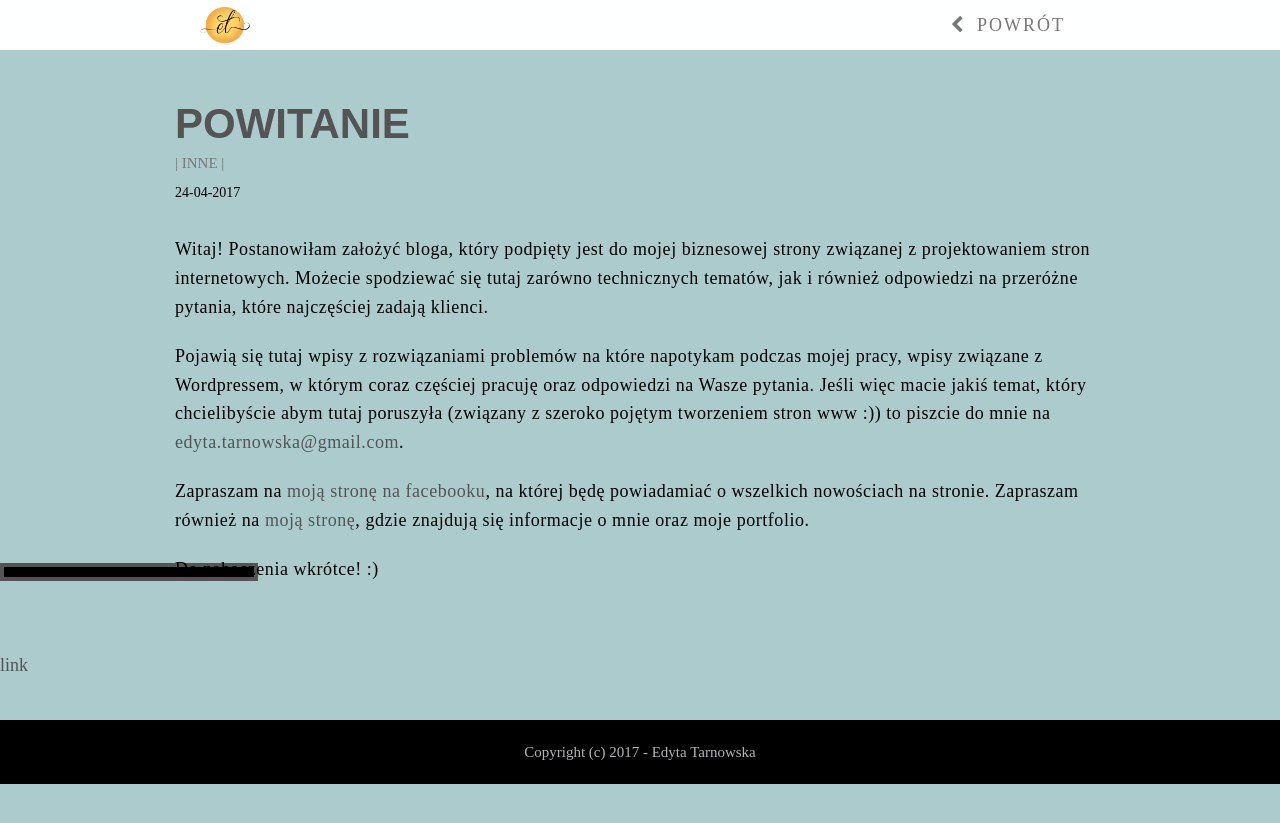
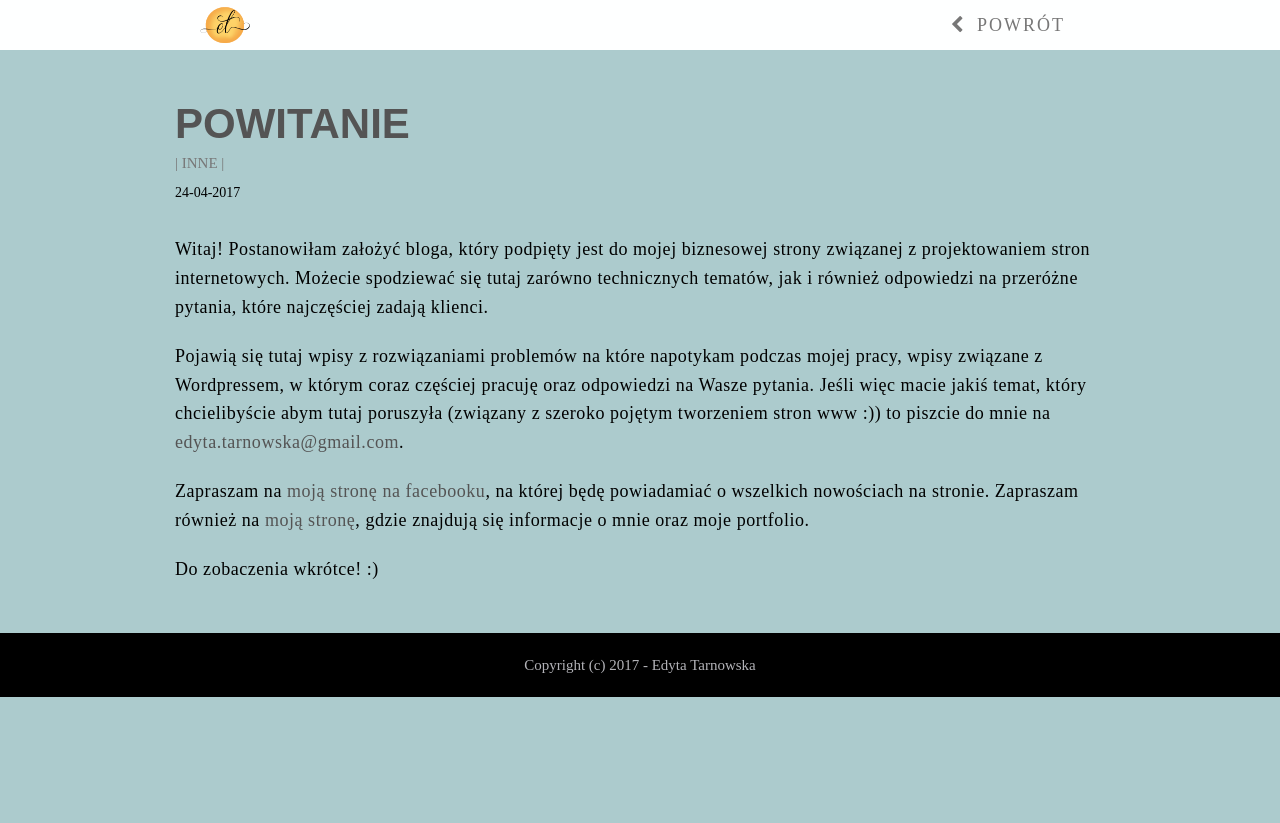
Before and after one commit to morfiwen/edytatarnowska-portfolio, a Jekyll site: the page built from _posts/2017-04-24-powitanie.markdown, in a window 1280 px wide. Shown: the top 823 px of the page. Built offline with Jekyll 4.4.1, drawn with Linux system fonts in a browser that asks for light colours; some web fonts are replaced.

```diff
--- a/_layouts/post.html
+++ b/_layouts/post.html
@@ -43,10 +43,6 @@
   </div>
 </div>
 
-<div class="line" style="height: 10px; width: 250px; background-color: black;"></div>
-
-<p><a href="https://edytatarnowska.pl{{ page.url }}">link</a></p>
-
 <div class="disqus-comments">
   {% if page.comments %}
 
```
